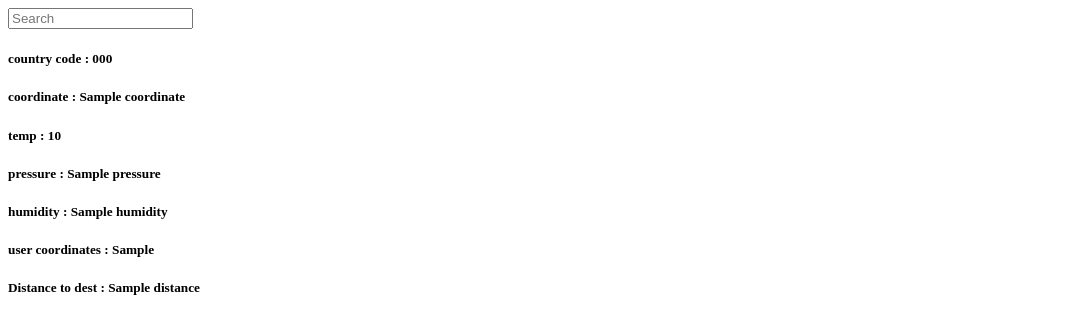
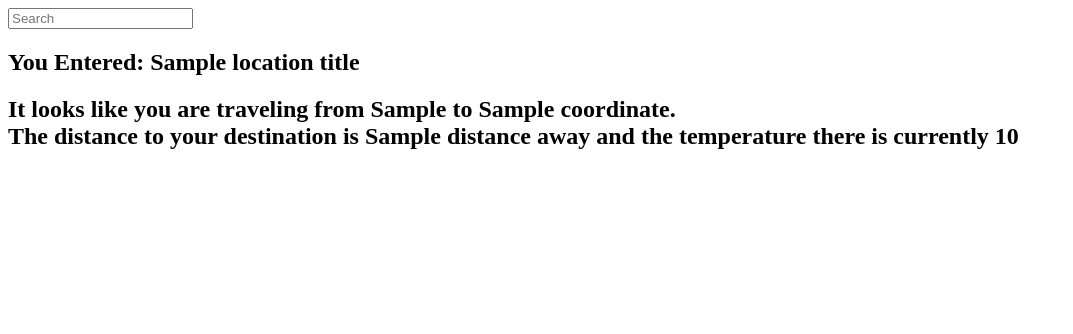
Before and after one commit to AarushiDhanger/MAAS_Project, a Django app: template weather/main/templates/main/index.html in a window 1280 px wide. Shown: the top 334 px of the page, without its empty margins (0-1073 px from the left). Run offline with Django 4.2, Linux system fonts and the light colour scheme; the template is opened without the code that fills it: most values are stand-ins (such as "Sample title", 1, 10 or a date in 2020); parts of the project's set-up code (start-up, migrations or seed data) failed here and were passed over.

Commit message:
Get Hourly data from openweather.
Using the onecall endpoint allows for more data including current and
hourly temps as well as sunrise sunset.

```diff
--- a/weather/main/templates/main/index.html
+++ b/weather/main/templates/main/index.html
@@ -9,15 +9,10 @@
     <input type="hidden" id="clientlongitude" name="clientlongitude" value="NULL">
   <form>
   <div>
-    {% if country_code and coordinate and temp and pressure and humidity %}
+    {% if coordinate and temp and user_coordinate%}
       <div>
-        <h5>country code : {{country_code}}</h5>
-        <h5>coordinate : {{coordinate}}</h5>
-        <h5>temp : {{temp}}</h5>
-        <h5>pressure : {{pressure}} </h5>
-        <h5>humidity : {{humidity}}</h5>
-        <h5>user coordinates : {{user_coordinate}}</h5>
-        <h5>Distance to dest : {{distance}}</h5>
+        <h2>You Entered: {{location_title}}</h2>
+        <h2>It looks like you are traveling from {{user_coordinate}} to {{coordinate}}.<br>The distance to your destination is {{distance}} away and the temperature there is currently {{temp}}</h5>
       </div>
     {% endif %}
     <div>
```
Also changed, not shown: weather/main/views.py (+16 -16 lines).
